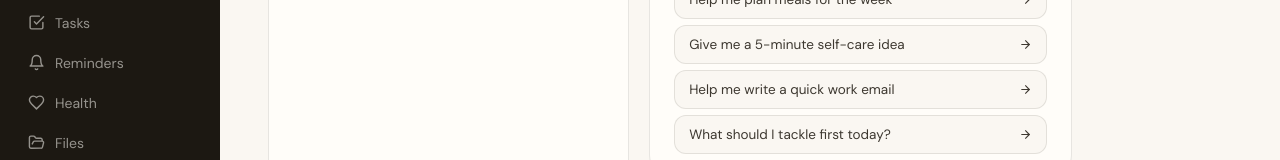
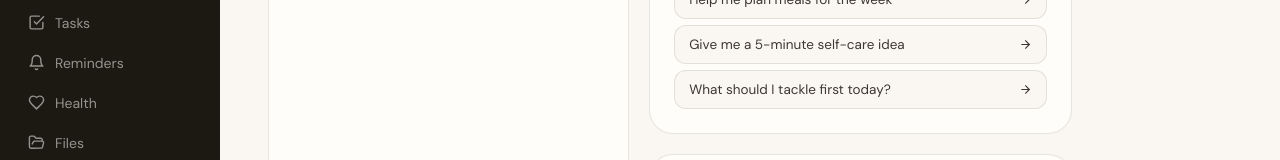
Before and after one commit to tenarosenblum/tena-app, a React (Vite) app: page / in a window 1280 px wide. Shown: the part 273-433 px from the top of the page. Built offline with nearby package versions, Linux system fonts and the light colour scheme; no server answers; the database is empty.

Commit message:
rescue mission

```diff
--- a/src/pages/DailyPage.jsx
+++ b/src/pages/DailyPage.jsx
@@ -74,7 +74,6 @@ const CATEGORY_COLORS = {
 const QUICK_PROMPTS = [
   'Help me plan meals for the week',
   'Give me a 5-minute self-care idea',
-  'Help me write a quick work email',
   'What should I tackle first today?',
 ]
 
```
